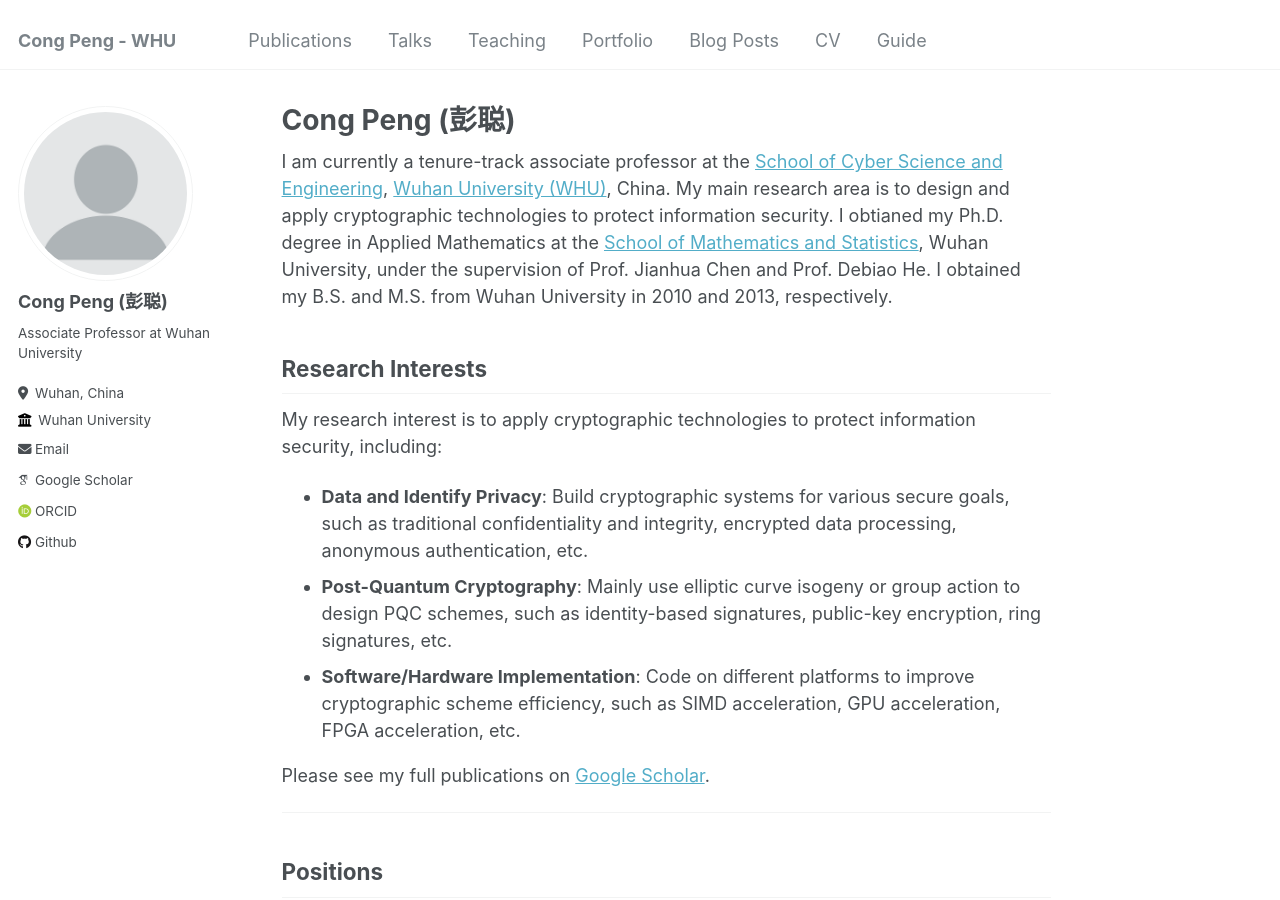
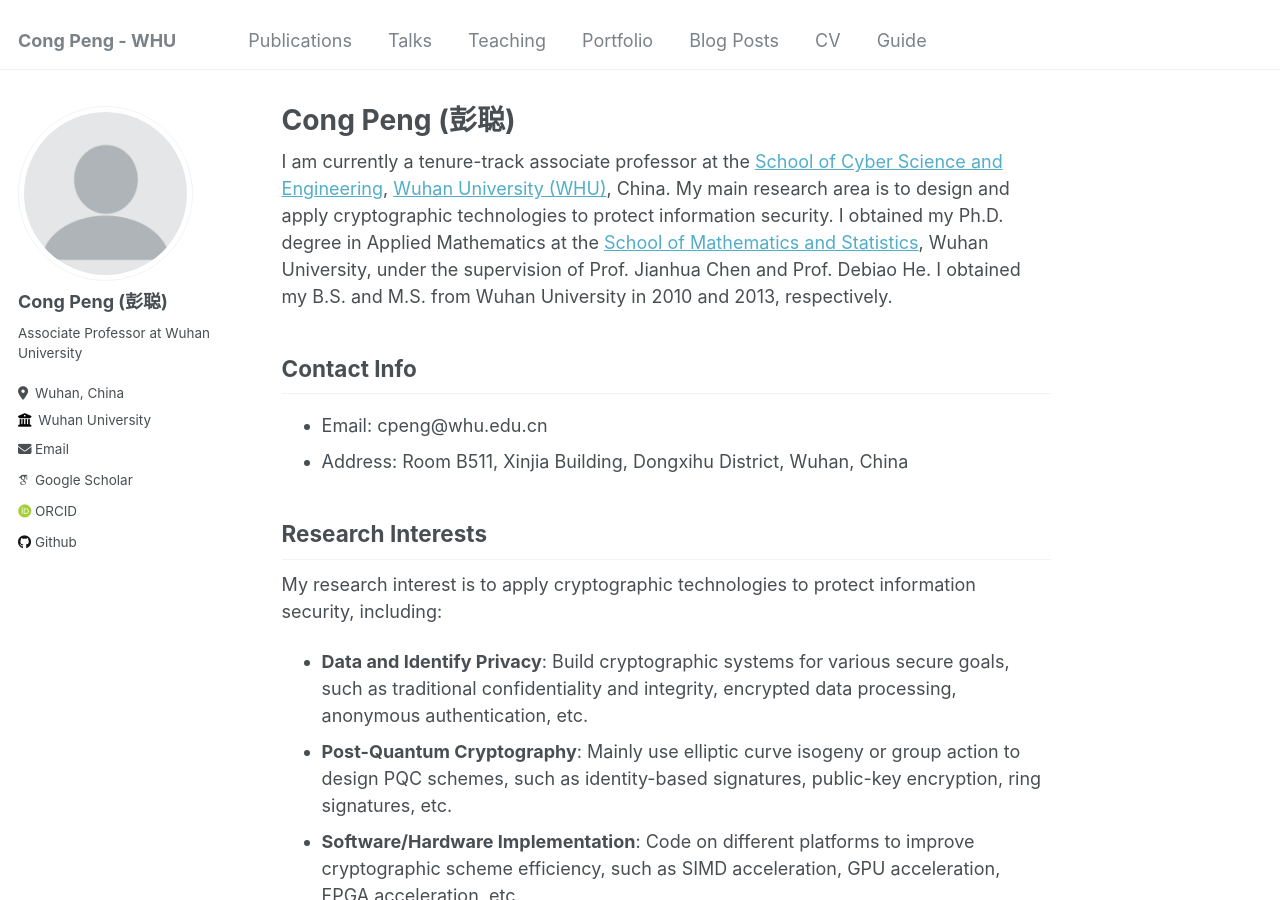
Before and after one commit to cpeng-crypto/cpeng-crypto.github.io, a Jekyll site: the page built from _pages/about.md, in a window 1280 px wide and 900 px high. Built offline with Jekyll 4.4.1, drawn with Linux system fonts in a browser that asks for light colours; some web fonts are replaced.

Commit message:
Update about.md

```diff
--- a/_pages/about.md
+++ b/_pages/about.md
@@ -7,7 +7,12 @@ redirect_from:
   - /about.html
 ---
 
-I am currently a tenure-track associate professor at the [School of Cyber Science and Engineering](https://cse.whu.edu.cn/), [Wuhan University (WHU)](https://en.whu.edu.cn/), China. My main research area is to design and apply cryptographic technologies to protect information security. I obtianed my Ph.D. degree in Applied Mathematics at the [School of Mathematics and Statistics](https://maths.whu.edu.cn/), Wuhan University, under the supervision of Prof. Jianhua Chen and Prof. Debiao He. I obtained my B.S. and M.S. from Wuhan University in 2010 and 2013, respectively.
+I am currently a tenure-track associate professor at the [School of Cyber Science and Engineering](https://cse.whu.edu.cn/), [Wuhan University (WHU)](https://en.whu.edu.cn/), China. My main research area is to design and apply cryptographic technologies to protect information security. I obtained my Ph.D. degree in Applied Mathematics at the [School of Mathematics and Statistics](https://maths.whu.edu.cn/), Wuhan University, under the supervision of Prof. Jianhua Chen and Prof. Debiao He. I obtained my B.S. and M.S. from Wuhan University in 2010 and 2013, respectively.
+
+## Contact Info
+
+ - Email: cpeng@whu.edu.cn
+ - Address: Room B511, Xinjia Building, Dongxihu District, Wuhan, China
 
 ## Research Interests
 
```
